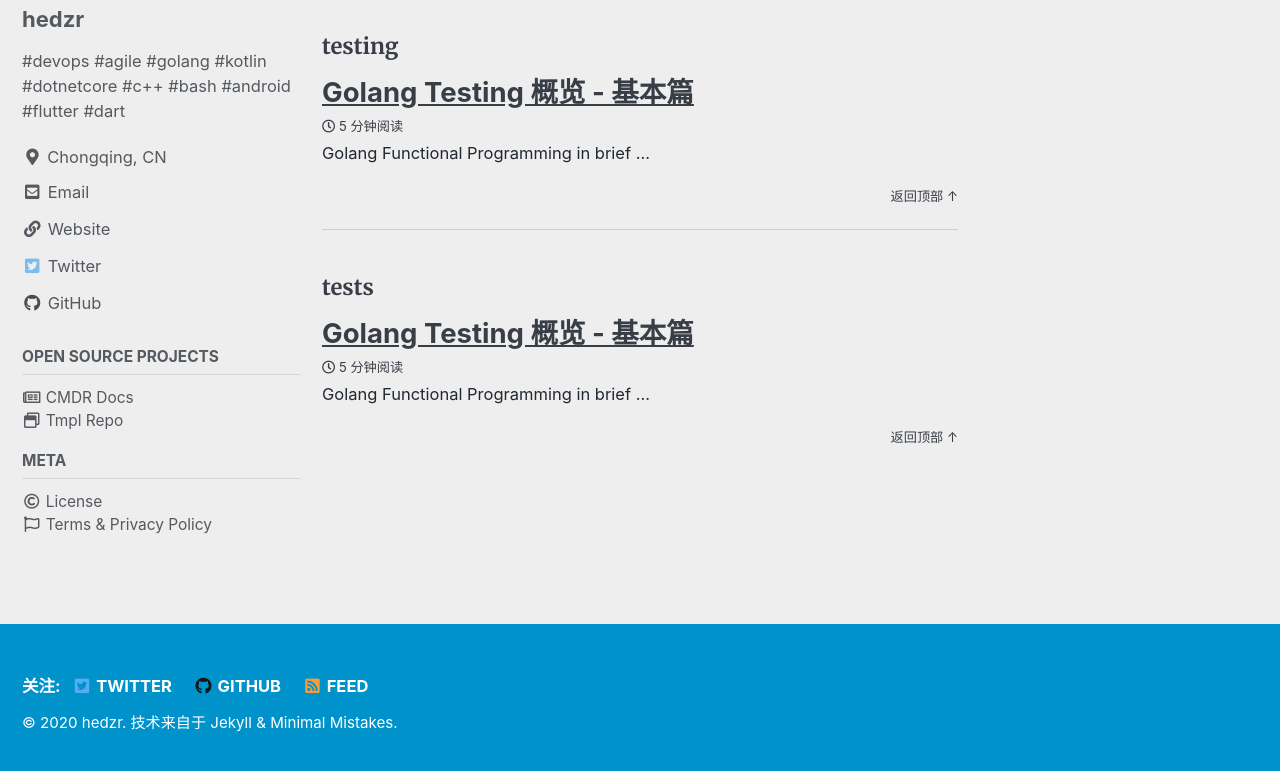
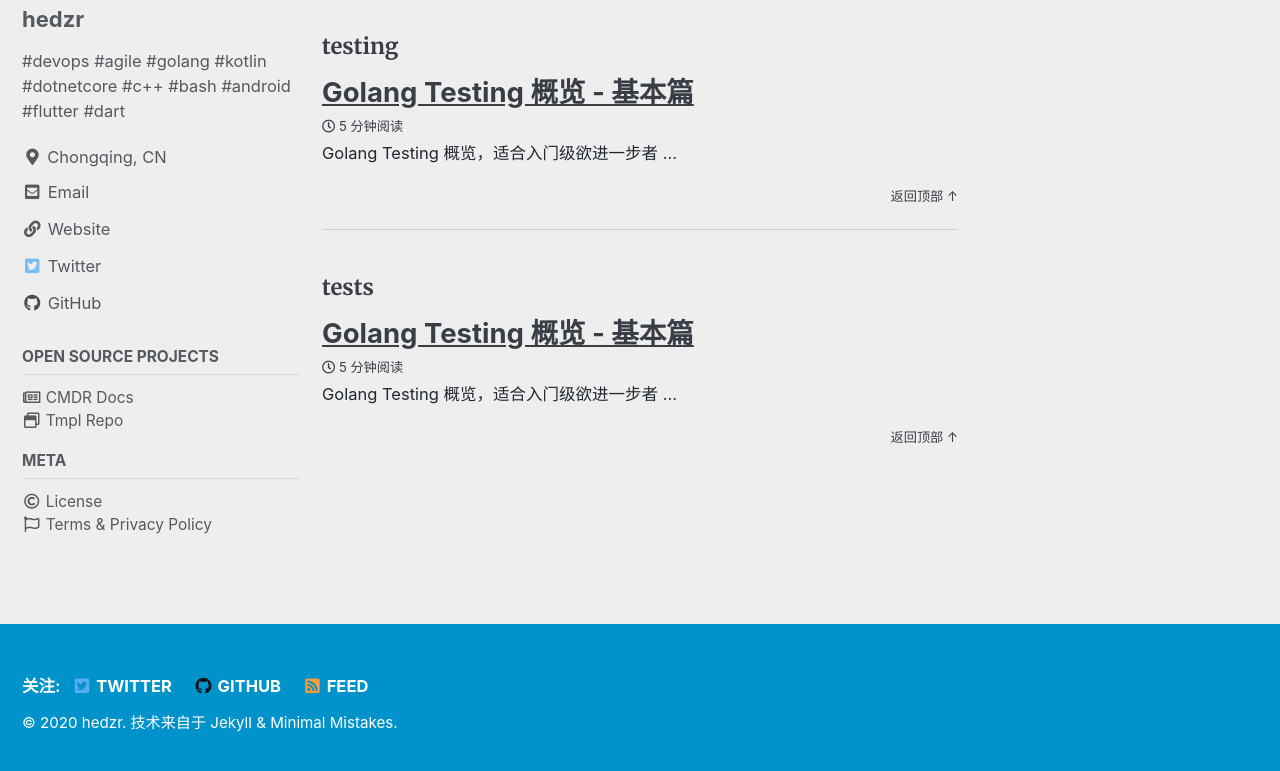
Before and after one commit to hedzr/hedzr.github.io, a Jekyll site: the page built from _pages/tag-archive.md, in a window 1280 px wide and 900 px high, scrolled down 22953 px, cut to the strip 122-893 px from the top of the window. Built offline with Jekyll 4.4.1, drawn with Linux system fonts in a browser that asks for light colours; cached includes are drawn as plain includes; some web fonts are replaced; some of the changed text lies outside the part shown.

Commit message:
update the new one

```diff
--- a/_posts/2020-10-17-golang-testing-1.md
+++ b/_posts/2020-10-17-golang-testing-1.md
@@ -12,7 +12,7 @@ header:
   overlay_image: /assets/images/unsplash-image-10.jpg
   overlay_filter: rgba(128, 128, 0, 0.3)
 excerpt: >-
-  Golang Functional Programming in brief ...
+  Golang Testing 概览，适合入门级欲进一步者 ...
 
 #  caption: "Photo credit: [**Unsplash**](https://unsplash.com)"
 #  actions:
@@ -494,15 +494,15 @@ go test -v ./... -test.short
 
 
 
-[^4]: [go - The Go Programming Language](https://tip.golang.org/cmd/go/#hdr-Testing_flags)
-[^5]:  [go - The Go Programming Language](https://tip.golang.org/cmd/go/#hdr-Testing_functions)
+[^4]: [go - The Go Programming Language - Testing Flags](https://tip.golang.org/cmd/go/#hdr-Testing_flags)
+[^5]:  [go - The Go Programming Language - Testing Functions](https://tip.golang.org/cmd/go/#hdr-Testing_functions)
 [^6]: <https://golang.org/pkg/testing/>
 
 
 
 ### 其它入门教程
 
- [Unit Testing made easy in Go. In this article, we will learn about… | by Uday Hiwarale | RunGo | Medium](https://medium.com/rungo/unit-testing-made-easy-in-go-25077669318) 是一篇很有意思的教程，它有很多 vscode 截图，仅凭这一点，就足以被推荐，这很用心了。
+ [Unit Testing made easy in Go. In this article, we will learn about… / by Uday Hiwarale / RunGo / Medium](https://medium.com/rungo/unit-testing-made-easy-in-go-25077669318) 是一篇很有意思的教程，它有很多 vscode 截图，仅凭这一点，就足以被推荐，这很用心了。
 
 当然，我的文章虽然不爱截图，但是也是很用心的，同意的朋友不妨点赞我。
 
```
